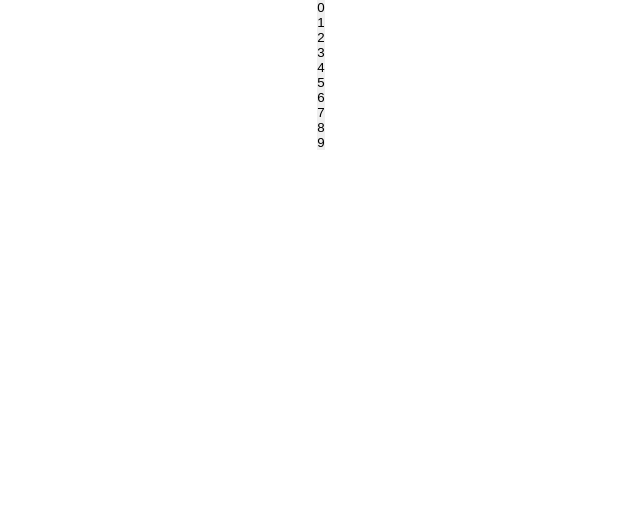
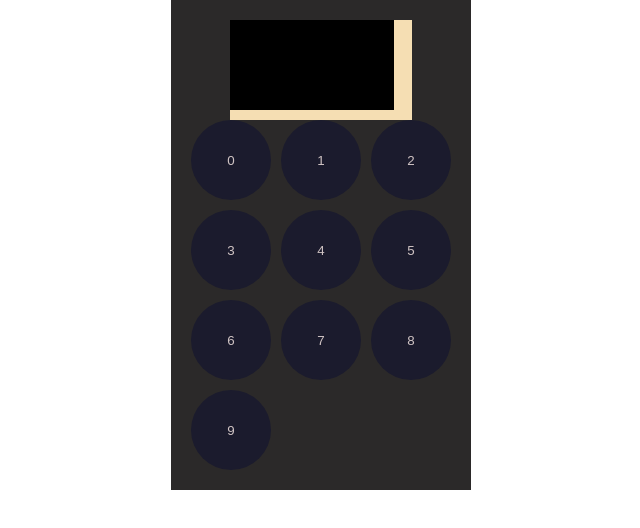
Before and after one commit to messiahsb/Calculator-, a plain HTML site: page index.html in a window 1280 px wide. Shown: the whole page, without its empty margins (319-959 px from the left). Drawn offline with Linux system fonts and the light colour scheme.

Commit message:
Added Some (broken) javascript, and temporary CSS Styling to page

```diff
--- a/app.js
+++ b/app.js
@@ -0,0 +1,10 @@
+const buttons = document.querySelectorAll(".calc-button");
+const screen = document.querySelector(".screen-box");
+
+for (const button of buttons) {
+    button.addEventListener("click", ()=>
+    function printNumber() {
+        const currentNumber = button.value;
+        screen.textContent = `${currentNumber}`;
+      });
+  }
--- a/index.html
+++ b/index.html
@@ -5,30 +5,28 @@
     <meta name="viewport" content="width=device-width, initial-scale=1.0">
     <title>Document</title>
     <link rel="stylesheet" href="style.css">
+    <script src="app.js" defer></script>
 </head>
 <body>
 
     <div class="content">
         <div class="calculator">
-            <div class="screen"> </div>
-            <div class="buttons">
-                <button>0</button>
-                <button>1</button>
-                <button>2</button>
-                <button>3</button>
-                <button>4</button>
-                <button>5</button>
-                <button>6</button>
-                <button>7</button>
-                <button>8</button>
-                <button>9</button>
+            <div class="screen"><input type="text" id="screen-box"/></div>
+            <div class="button-grid">
+                <button class="calc-button">0</button>
+                <button class="calc-button">1</button>
+                <button class="calc-button">2</button>
+                <button class="calc-button">3</button>
+                <button class="calc-button">4</button>
+                <button class="calc-button">5</button>
+                <button class="calc-button">6</button>
+                <button class="calc-button">7</button>
+                <button class="calc-button">8</button>
+                <button class="calc-button">9</button>
             </div>
         </div>
-
     </div>
 
+</body>
 
-
-</body>
-<script src="app.js"></script>
 </html>
--- a/style.css
+++ b/style.css
@@ -1,6 +1,6 @@
 :root {
 	--black: #2b2929;
-	--: ;
+	--white: #d0c4c4 ;
 }
 
 * {
@@ -9,21 +9,61 @@
 	box-sizing: border-box;
 }
 
-/* Calculator Styling */
+
 .content{
+
     display: flex;
     justify-content: center;
     align-items: center;
 }
+
+/* Calculator Styling */
+.calculator{
+    background-color: var(--black);
+    width: 300px;
+    display: flex;
+    flex-direction: column;
+    justify-content: center;
+    align-items: center;
+
+    padding:20px;
+}
+
 /* Screen Styling */
 .screen{
+    width: 70%;
+    background-color: wheat;
+    height: 100px;
+}
+#screen-box{
+    border:none;
+    width: 90%;
+    background-color: black;
+    height: 90%;
+    margin: auto;
+    color: white;
+
+}
+/* button grid layout */
+.button-grid{
+    display: grid;
+    grid-template-rows: repeat(3, 1fr);
+    grid-template-columns: 1fr 1fr 1fr ;
+    gap:10px
 
 }
 /* Button Styling */
-button{
-    border: none;
+.calc-button{
+    color: var(--white);
+    border: black;
+    height: 5rem;
+    width: 5rem;
+    background-color: rgb(27, 27, 45);
+    border-radius: 100%;
 }
-.buttons{
-    display: grid;
-    border-radius: 50px;
+.calc-button:hover{
+    border: black;
+    background-color: rgb(51, 51, 105);
+    box-shadow:  1px 1px 2px #2b2929;
+
 }
```
